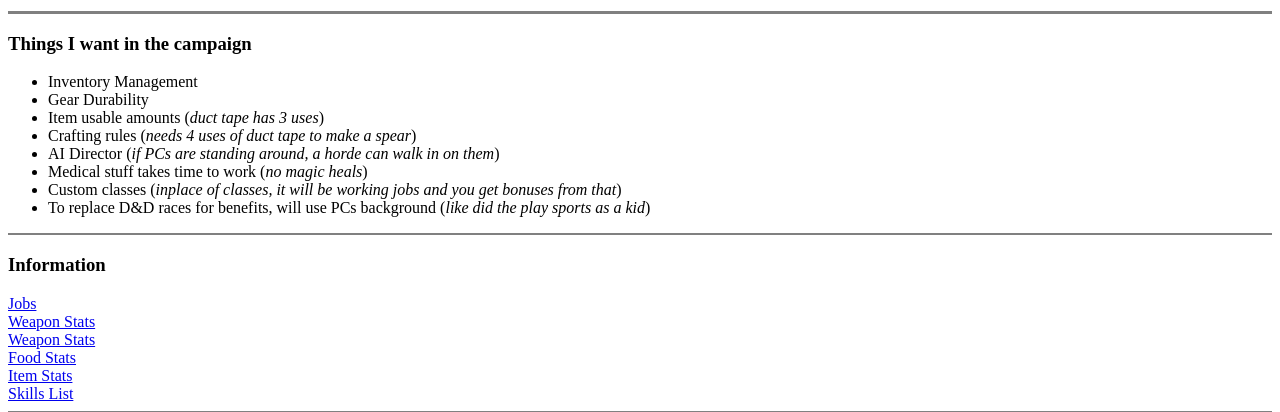
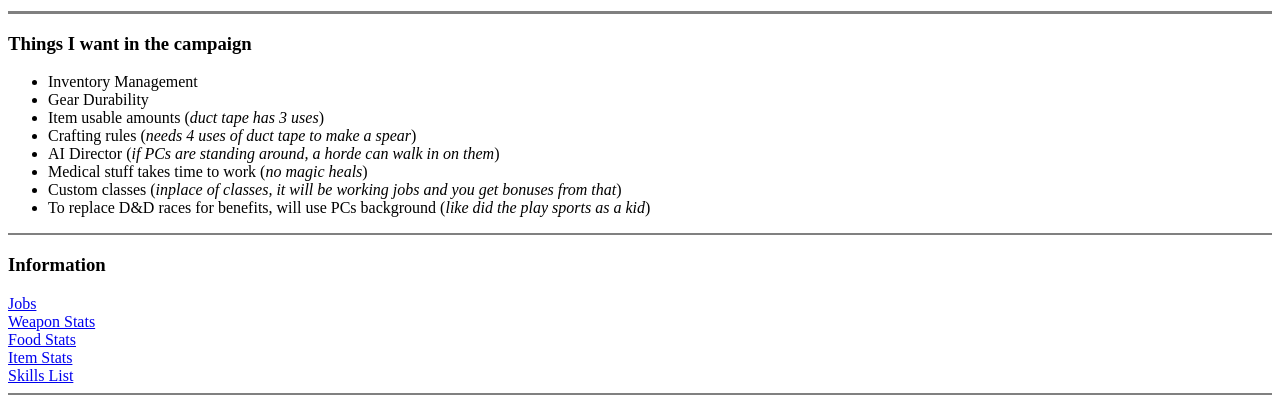
Before and after one commit to possiblynick/DDTest, a plain HTML site: page index.html in a window 1280 px wide. Shown: the part 362-774 px from the top of the page. Drawn offline with Linux system fonts and the light colour scheme.

Commit message:
Update broken links
files were different from href's

```diff
--- a/index.html
+++ b/index.html
@@ -41,9 +41,8 @@
 
   <hr noshade>
   <h3>Information</h3>
-  <a href="jobs.html">Jobs</a><br>
-  <a href="weaponstats.html">Weapon Stats</a><br>
-  <a href="weaponstats.html">Weapon Stats</a><br>
+  <a href="Jobs.html">Jobs</a><br>
+  <a href="weaponStats.html">Weapon Stats</a><br>
   <a href="foodStats.html">Food Stats</a><br>
   <a href="itemStats.html">Item Stats</a><br>
   <a href="Skill_List.html">Skills List</a><br>
```
